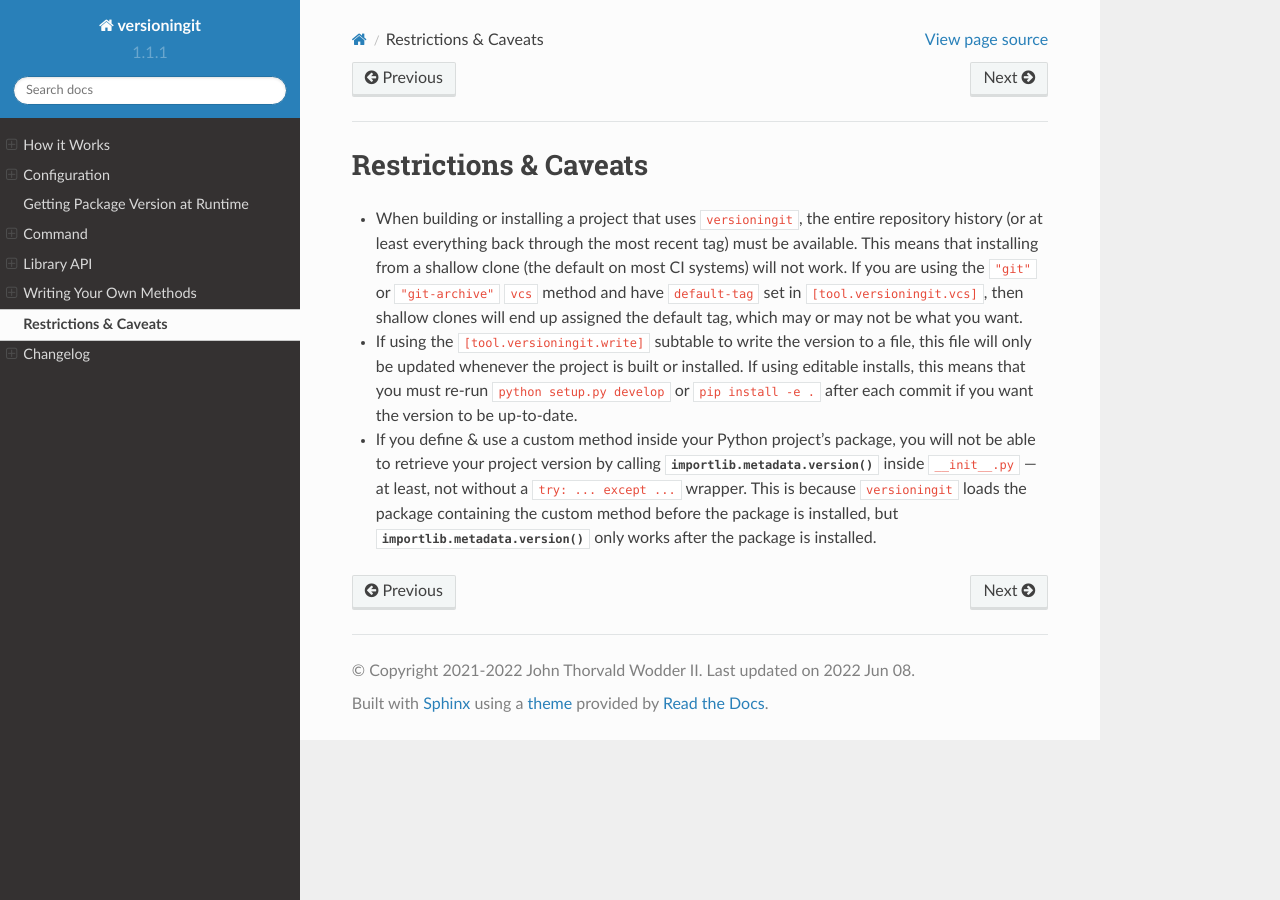
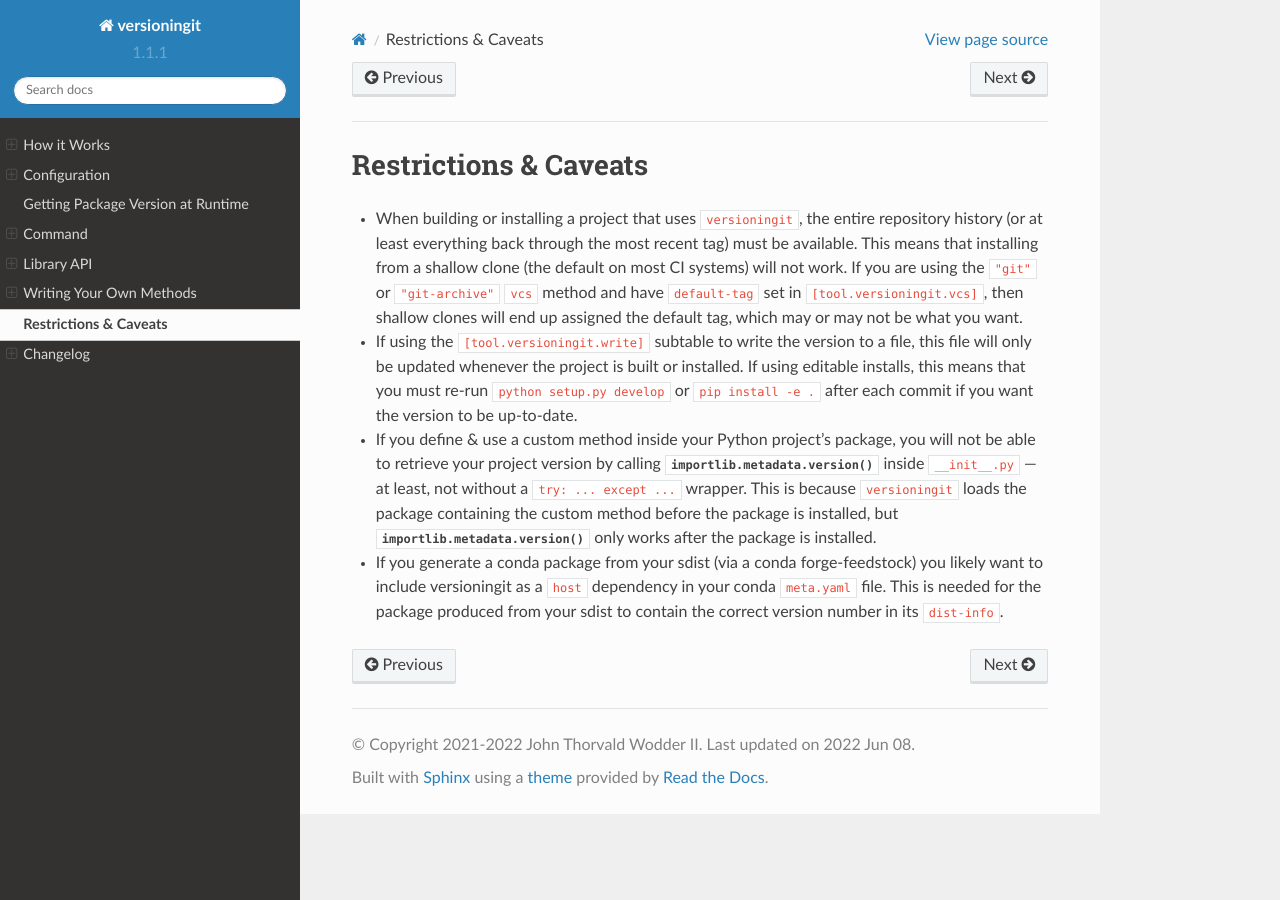
Before and after one commit to jwodder/versioningit, a Sphinx documentation site: the page built from docs/notes.rst, in a window 1280 px wide. Built offline with Sphinx 7.4.7 and the Read the Docs theme 2.0.0, drawn with Linux system fonts in a browser that asks for light colours.

Commit message:
Add note about conda packages

```diff
--- a/docs/notes.rst
+++ b/docs/notes.rst
@@ -22,3 +22,8 @@ Restrictions & Caveats
   loads the package containing the custom method before the package is
   installed, but `importlib.metadata.version()` only works after the package is
   installed.
+
+- If you generate a conda package from your sdist (via a conda forge-feedstock)
+  you likely want to include versioningit as a ``host`` dependency in your
+  conda ``meta.yaml`` file. This is needed for the package produced from your
+  sdist to contain the correct version number in its ``dist-info``.
```
